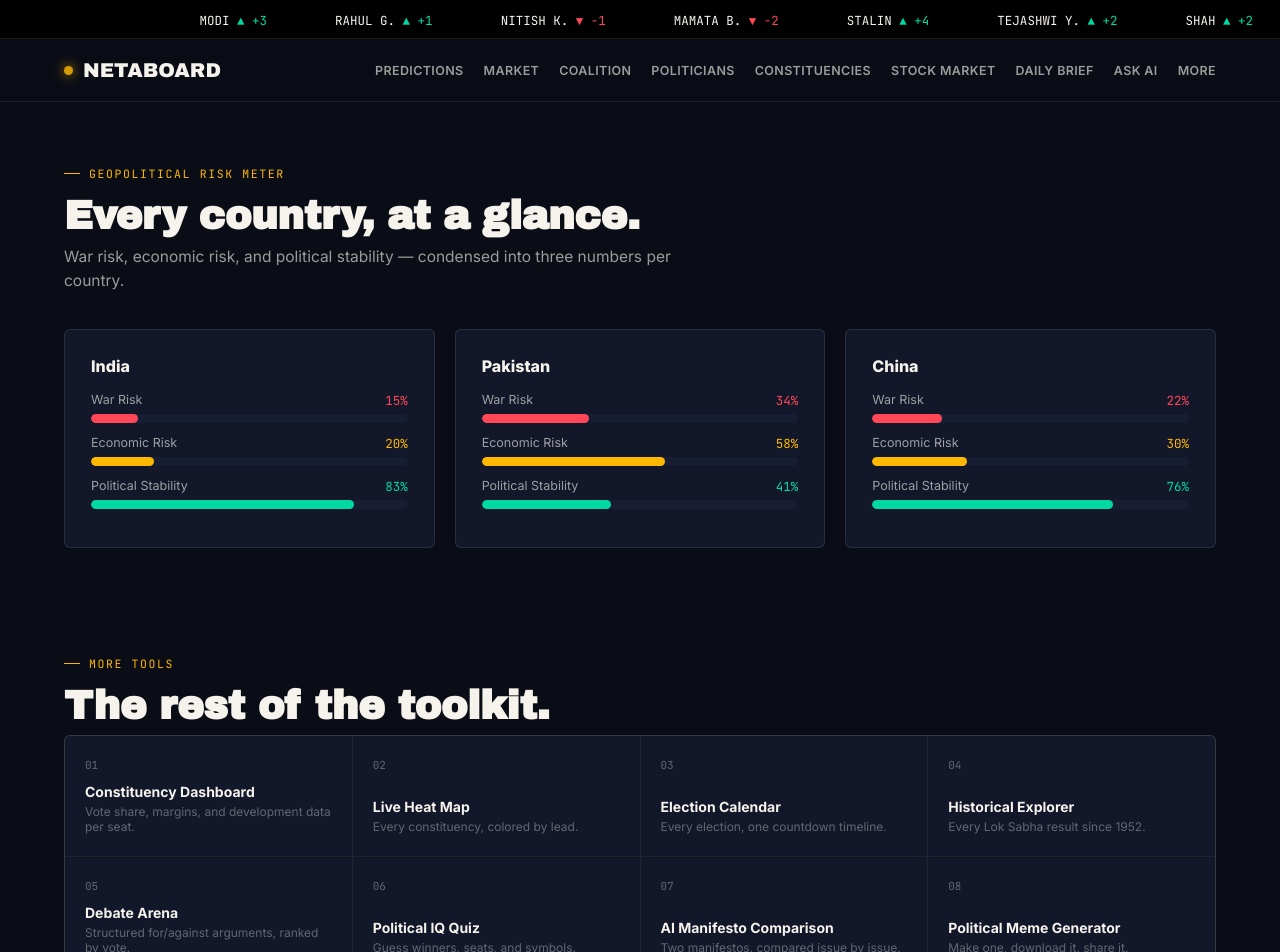
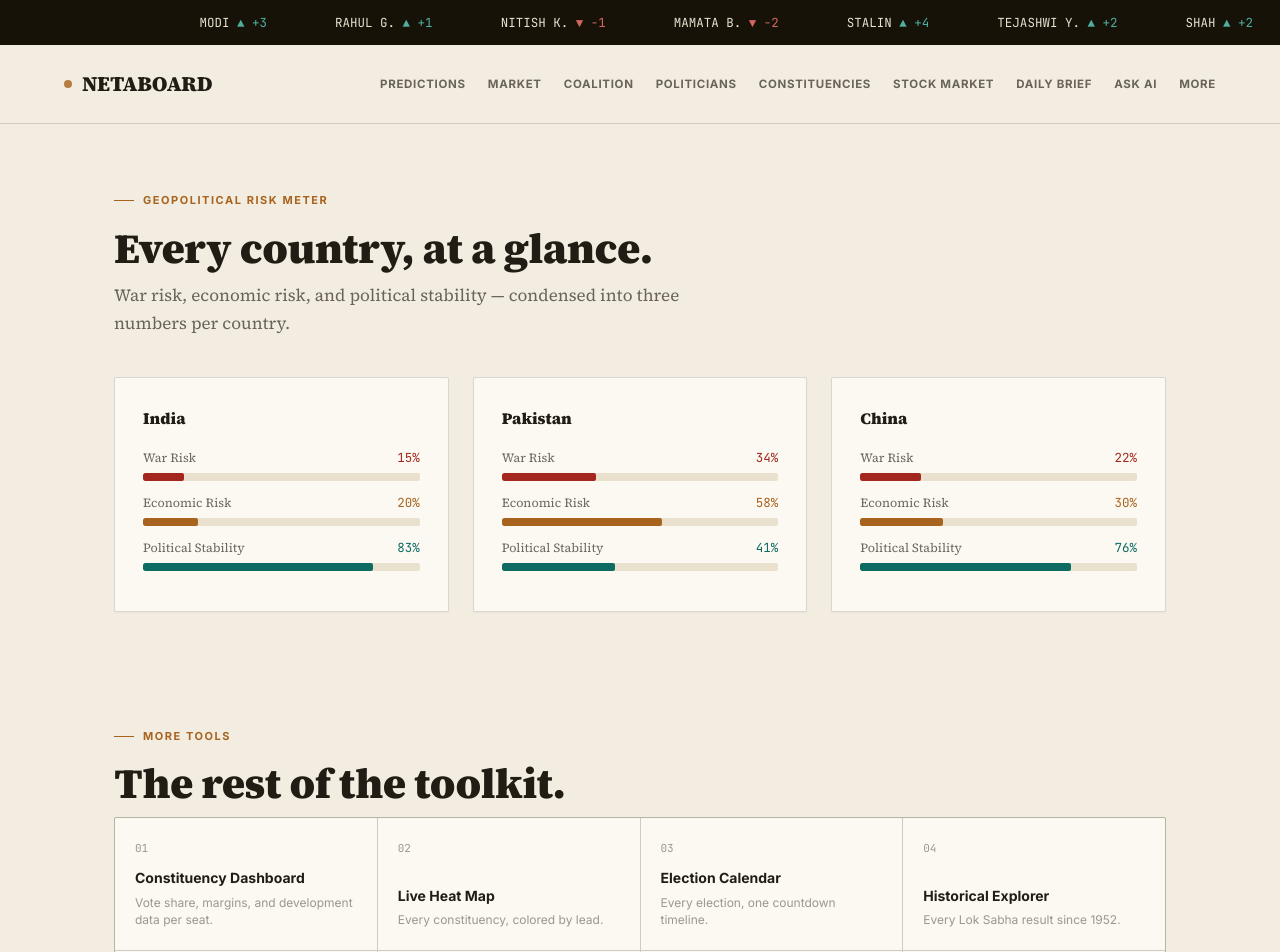
Before and after one commit to Ashmit-702/Netaboard, a Next.js app: page /more in a window 1280 px wide. Shown: the top 952 px of the page. Built offline with nearby package versions, Linux system fonts and the light colour scheme; no server answers.

Commit message:
fr refine and api sort

```diff
--- a/app/globals.css
+++ b/app/globals.css
@@ -1,133 +1,142 @@
-@import url('https://fonts.googleapis.com/css2?family=Archivo+Black&family=Inter:wght@400;500;600;700;800&family=JetBrains+Mono:wght@400;500;700&display=swap');
+@import url('https://fonts.googleapis.com/css2?family=Source+Serif+4:ital,opsz,wght@0,8..60,400;0,8..60,600;0,8..60,700;0,8..60,900;1,8..60,400;1,8..60,600&family=Inter:wght@400;500;600;700;800&family=JetBrains+Mono:wght@400;500;700&display=swap');
 
 :root{
-  --ink:#0a0d16;
-  --panel:#12172a;
-  --panel-2:#171d33;
-  --line: rgba(245,243,236,0.10);
-  --paper:#f5f3ec;
-  --paper-dim: rgba(245,243,236,0.62);
-  --paper-faint: rgba(245,243,236,0.36);
-  --amber:#ffb800;
-  --mint:#00d9a3;
-  --red:#ff4757;
-  --slate:#7b84a3;
-  --display: 'Archivo Black', sans-serif;
-  --body: 'Inter', sans-serif;
+  /* Surface — warm paper, not screen-black. Cards lift slightly off the page. */
+  --ink:#f2ede0;          /* page background — warm cream */
+  --panel:#fbf9f2;        /* card background — near-white paper */
+  --panel-2:#e9e1cd;      /* recessed elements — inputs, pills, track fills */
+  --line: rgba(30,24,14,0.15);
+
+  /* Type — dark warm ink, not pure black */
+  --paper:#211c14;               /* primary text */
+  --paper-dim: rgba(33,28,20,0.66);
+  --paper-faint: rgba(33,28,20,0.44);
+
+  /* Accent — three editorial hues instead of neon: ochre / teal / crimson */
+  --amber:#a8631f;   /* ochre — highlights, live tags, primary CTA, "party A" */
+  --mint:#0e6b62;    /* deep teal — positive, "party B" */
+  --red:#a3271e;     /* crimson — negative, down, broken promises */
+  --slate:#6b6252;   /* warm neutral gray */
+
+  --display: 'Source Serif 4', Georgia, 'Times New Roman', serif;
+  --sans: 'Inter', sans-serif;
   --mono: 'JetBrains Mono', monospace;
+  --body: var(--display);
 }
 *{box-sizing:border-box;}
 html{scroll-behavior:smooth;}
 body{
   margin:0; background:var(--ink); color:var(--paper);
-  font-family:var(--body); -webkit-font-smoothing:antialiased;
+  font-family:var(--body); font-size:16.5px; line-height:1.6;
+  -webkit-font-smoothing:antialiased;
 }
 a{color:inherit; text-decoration:none;}
 :focus-visible{outline:2px solid var(--amber); outline-offset:3px;}
-h1,h2,h3{font-family:var(--display); margin:0; letter-spacing:-.01em;}
-button, input, textarea, select{font-family:inherit;}
+h1,h2,h3{font-family:var(--display); font-weight:800; margin:0; letter-spacing:-.01em; line-height:1.08;}
+button, input, textarea, select{font-family:var(--sans);}
+code{font-family:var(--mono); background:var(--panel-2); padding:1px 6px; border-radius:3px; font-size:.9em;}
 
-/* ---------- TICKER ---------- */
-.ticker-wrap{ background:#000; border-bottom:1px solid var(--line); overflow:hidden; white-space:nowrap; padding:9px 0; }
-.ticker{ display:inline-block; padding-left:100%; animation: scroll-left 32s linear infinite; font-family:var(--mono); font-size:12.5px; }
+/* ---------- TICKER — a wire-service banner, deliberately stays black/mono ---------- */
+.ticker-wrap{ background:#161208; border-bottom:1px solid var(--line); overflow:hidden; white-space:nowrap; padding:9px 0; }
+.ticker{ display:inline-block; padding-left:100%; animation: scroll-left 32s linear infinite; font-family:var(--mono); font-size:12.5px; color:#e8e1cf; }
 .ticker span{ margin-right:34px; }
-.up{color:var(--mint);} .down{color:var(--red);}
+.up{color:#4fae9f;} .down{color:#d4675d;}
 @keyframes scroll-left{ from{transform:translateX(0);} to{transform:translateX(-100%);} }
 
-/* ---------- HEADER / NAV ---------- */
+/* ---------- HEADER / NAV — sans, masthead-style ---------- */
 header.site{
-  display:flex; align-items:center; justify-content:space-between; padding:20px 5vw;
-  border-bottom:1px solid var(--line); position:sticky; top:0; background:rgba(10,13,22,0.92);
+  display:flex; align-items:center; justify-content:space-between; padding:22px 5vw;
+  border-bottom:1px solid var(--line); position:sticky; top:0; background:rgba(242,237,224,0.92);
   backdrop-filter:blur(8px); z-index:50; flex-wrap:wrap; gap:14px;
 }
-.logo{ font-family:var(--display); font-size:20px; display:flex; align-items:center; gap:10px; }
-.logo .dot{width:9px;height:9px;border-radius:50%;background:var(--amber); box-shadow:0 0 12px var(--amber); animation:pulse 1.8s ease-in-out infinite;}
-@keyframes pulse{0%,100%{opacity:1;}50%{opacity:.35;}}
-nav.site{display:flex; gap:20px; font-size:12.5px; font-weight:600; letter-spacing:.03em; text-transform:uppercase; color:var(--paper-dim); flex-wrap:wrap;}
+.logo{ font-family:var(--display); font-weight:900; font-size:21px; letter-spacing:-.01em; display:flex; align-items:center; gap:10px; }
+.logo .dot{width:8px;height:8px;border-radius:50%;background:var(--amber); animation:pulse 1.8s ease-in-out infinite;}
+@keyframes pulse{0%,100%{opacity:1;}50%{opacity:.3;}}
+nav.site{display:flex; gap:22px; font-family:var(--sans); font-size:11.5px; font-weight:700; letter-spacing:.06em; text-transform:uppercase; color:var(--paper-dim); flex-wrap:wrap;}
 nav.site a{transition:color .15s;}
 nav.site a:hover, nav.site a.active{color:var(--amber);}
 
 /* ---------- LAYOUT ---------- */
-.wrap{ padding:64px 5vw; max-width:1280px; margin:0 auto; }
-.wrap.tight{ padding-top:44px; padding-bottom:44px; }
+.wrap{ padding:68px 5vw; max-width:1180px; margin:0 auto; }
+.wrap.tight{ padding-top:48px; padding-bottom:48px; }
 .eyebrow{
-  font-family:var(--mono); font-size:11.5px; text-transform:uppercase; letter-spacing:.14em;
-  color:var(--amber); display:flex; align-items:center; gap:9px; margin-bottom:14px;
+  font-family:var(--sans); font-size:11px; text-transform:uppercase; letter-spacing:.14em;
+  color:var(--amber); font-weight:700; display:flex; align-items:center; gap:9px; margin-bottom:16px;
 }
-.eyebrow::before{content:''; width:16px; height:1px; background:var(--amber);}
-.sub{ color:var(--paper-dim); font-size:15.5px; max-width:640px; margin:0 0 36px; line-height:1.55; }
-h2.title{ font-size:clamp(26px,4vw,40px); margin:0 0 8px; line-height:1.05; }
+.eyebrow::before{content:''; width:20px; height:1px; background:var(--amber);}
+.sub{ color:var(--paper-dim); font-size:17px; max-width:620px; margin:0 0 40px; line-height:1.65; }
+h2.title{ font-size:clamp(28px,4vw,42px); margin:0 0 10px; }
 
-/* ---------- CARDS / GRID ---------- */
-.card{ background:var(--panel); border:1px solid var(--line); border-radius:6px; padding:26px; }
-.grid-2{ display:grid; grid-template-columns:1.1fr .9fr; gap:32px; }
-.grid-3{ display:grid; grid-template-columns:repeat(3,1fr); gap:20px; }
+/* ---------- CARDS / GRID — flat, hairline rules, not glow ---------- */
+.card{ background:var(--panel); border:1px solid var(--line); border-radius:2px; padding:28px; box-shadow: 0 1px 2px rgba(30,24,14,0.04); }
+.grid-2{ display:grid; grid-template-columns:1.1fr .9fr; gap:36px; }
+.grid-3{ display:grid; grid-template-columns:repeat(3,1fr); gap:24px; }
 .grid-4{ display:grid; grid-template-columns:repeat(4,1fr); gap:16px; }
 @media(max-width:900px){ .grid-2,.grid-3,.grid-4{grid-template-columns:1fr;} }
 
-/* ---------- BUTTONS ---------- */
-.btn{ font-weight:700; font-size:14px; padding:13px 24px; border-radius:3px; border:1px solid transparent; cursor:pointer; transition:transform .12s ease, background .15s; }
+/* ---------- BUTTONS — sans, sharp corners, editorial not app-like ---------- */
+.btn{ font-family:var(--sans); font-weight:700; font-size:13.5px; letter-spacing:.02em; padding:13px 24px; border-radius:2px; border:1px solid transparent; cursor:pointer; transition:transform .12s ease, background .15s; }
 .btn:active{transform:scale(.97);}
 .btn:disabled{opacity:.5; cursor:not-allowed;}
-.btn-primary{ background:var(--amber); color:#100b00; }
-.btn-primary:hover:not(:disabled){ background:#ffc933; }
+.btn-primary{ background:var(--amber); color:#fbf5ea; }
+.btn-primary:hover:not(:disabled){ background:#8f5119; }
 .btn-ghost{ background:transparent; border-color:var(--line); color:var(--paper); }
 .btn-ghost:hover{ border-color:var(--paper-faint); }
 
 /* ---------- BARS ---------- */
-.bar-track{ height:9px; background:var(--panel-2); border-radius:20px; overflow:hidden; }
-.bar-fill{ height:100%; border-radius:20px; transition:width .5s cubic-bezier(.2,.9,.3,1); }
+.bar-track{ height:8px; background:var(--panel-2); border-radius:2px; overflow:hidden; }
+.bar-fill{ height:100%; border-radius:2px; transition:width .5s cubic-bezier(.2,.9,.3,1); }
 
 /* ---------- CHIPS ---------- */
-.chip{ background:var(--panel-2); border:1px solid var(--line); border-radius:5px; padding:13px 12px; cursor:pointer; text-align:left; transition:.15s; color:var(--paper); }
-.chip .cname{ font-weight:700; font-size:13.5px; }
-.chip .cseats{ font-family:var(--mono); font-size:11.5px; color:var(--paper-faint); margin-top:3px;}
-.chip.active{ border-color:var(--mint); background:rgba(0,217,163,0.09); }
+.chip{ background:var(--panel-2); border:1px solid var(--line); border-radius:2px; padding:13px 12px; cursor:pointer; text-align:left; transition:.15s; color:var(--paper); font-family:var(--sans); }
+.chip .cname{ font-weight:700; font-size:13px; }
+.chip .cseats{ font-family:var(--mono); font-size:11px; color:var(--paper-faint); margin-top:3px;}
+.chip.active{ border-color:var(--mint); background:rgba(14,107,98,0.08); }
 .chip.active .cseats{ color:var(--mint); }
 
 /* ---------- STATUS BANNER ---------- */
-.status-banner{ margin-top:20px; padding:13px 16px; border-radius:5px; font-weight:700; font-size:13.5px; font-family:var(--mono); }
-.status-banner.needs{ background:rgba(255,71,87,0.1); color:var(--red); border:1px solid rgba(255,71,87,0.3);}
-.status-banner.formed{ background:rgba(0,217,163,0.1); color:var(--mint); border:1px solid rgba(0,217,163,0.3);}
-.status-banner.info{ background:rgba(255,184,0,0.1); color:var(--amber); border:1px solid rgba(255,184,0,0.3);}
+.status-banner{ margin-top:20px; padding:13px 16px; border-radius:2px; font-weight:700; font-size:13px; font-family:var(--mono); }
+.status-banner.needs{ background:rgba(163,39,30,0.08); color:var(--red); border:1px solid rgba(163,39,30,0.25);}
+.status-banner.formed{ background:rgba(14,107,98,0.08); color:var(--mint); border:1px solid rgba(14,107,98,0.25);}
+.status-banner.info{ background:rgba(168,99,31,0.08); color:var(--amber); border:1px solid rgba(168,99,31,0.25);}
 
 /* ---------- BADGES / MARKS ---------- */
 .mark{ font-family:var(--mono); font-weight:700; width:18px; flex-shrink:0; display:inline-block;}
 .mark.y{ color:var(--mint); } .mark.p{ color:var(--amber); } .mark.n{ color:var(--red); }
-.tag{ font-family:var(--mono); font-size:10.5px; text-transform:uppercase; letter-spacing:.08em; padding:3px 9px; border-radius:20px; border:1px solid var(--line); color:var(--paper-dim); display:inline-block;}
+.tag{ font-family:var(--sans); font-size:10.5px; font-weight:700; text-transform:uppercase; letter-spacing:.07em; padding:3px 9px; border-radius:20px; border:1px solid var(--line); color:var(--paper-dim); display:inline-block;}
 .tag.live{ color:var(--red); border-color:var(--red); }
 .tag.live::before{content:'● '; }
 
 /* ---------- TABLE-ISH ROWS ---------- */
-.row-line{ display:flex; align-items:center; gap:12px; padding:10px 0; border-top:1px solid var(--line); font-size:14px; }
+.row-line{ display:flex; align-items:center; gap:12px; padding:11px 0; border-top:1px solid var(--line); font-size:14.5px; }
 .row-line:first-of-type{ border-top:none; }
 
 /* ---------- FORM ---------- */
 textarea, input[type=text], input[type=search]{
   width:100%; background:var(--panel-2); border:1px solid var(--line); color:var(--paper);
-  padding:12px 14px; border-radius:4px; font-size:14px; resize:vertical;
+  padding:12px 14px; border-radius:2px; font-size:14px; font-family:var(--sans); resize:vertical;
 }
 textarea:focus, input:focus{ border-color:var(--amber); outline:none; }
 
 /* ---------- FEATURE GRID (coming-soon style) ---------- */
-.feat-grid{ display:grid; grid-template-columns:repeat(4,1fr); gap:1px; background:var(--line); border:1px solid var(--line); border-radius:6px; overflow:hidden; }
+.feat-grid{ display:grid; grid-template-columns:repeat(4,1fr); gap:1px; background:var(--line); border:1px solid var(--line); border-radius:2px; overflow:hidden; }
 @media(max-width:900px){ .feat-grid{grid-template-columns:repeat(2,1fr);} }
 .feat{ background:var(--panel); padding:22px 20px; min-height:120px; display:flex; flex-direction:column; justify-content:space-between; transition:background .15s; }
 .feat:hover{ background:var(--panel-2); }
 .feat .fnum{ font-family:var(--mono); font-size:11px; color:var(--paper-faint); }
-.feat .ftitle{ font-weight:700; font-size:14px; margin-top:10px; }
-.feat .fdesc{ font-size:12px; color:var(--paper-faint); margin-top:4px; }
+.feat .ftitle{ font-family:var(--sans); font-weight:700; font-size:14px; margin-top:10px; }
+.feat .fdesc{ font-family:var(--sans); font-size:12px; color:var(--paper-faint); margin-top:4px; line-height:1.45; }
 
 /* ---------- FOOTER ---------- */
 footer.site{ border-top:1px solid var(--line); padding:56px 5vw 40px; margin-top:40px; }
-.foot-grid{ display:grid; grid-template-columns:1.3fr 1fr 1fr; gap:40px; max-width:1280px; margin:0 auto; }
+.foot-grid{ display:grid; grid-template-columns:1.3fr 1fr 1fr; gap:40px; max-width:1180px; margin:0 auto; }
 @media(max-width:800px){ .foot-grid{grid-template-columns:1fr;} }
-footer.site h4{ font-size:12px; text-transform:uppercase; letter-spacing:.08em; color:var(--paper-faint); margin:0 0 14px;}
+footer.site h4{ font-family:var(--sans); font-size:11.5px; text-transform:uppercase; letter-spacing:.08em; color:var(--paper-faint); margin:0 0 14px; font-weight:700;}
 .stack-row{ display:flex; justify-content:space-between; font-size:13px; padding:7px 0; border-top:1px solid var(--line); font-family:var(--mono);}
 .stack-row:first-of-type{border-top:none;}
 .stack-row .k{ color:var(--paper-dim); }
-.disclaimer{ font-size:12px; color:var(--paper-faint); line-height:1.6; max-width:480px; }
-.foot-bottom{ text-align:center; margin-top:48px; font-size:11.5px; color:var(--paper-faint); font-family:var(--mono); }
+.disclaimer{ font-size:14px; color:var(--paper-dim); line-height:1.65; max-width:460px; }
+.foot-bottom{ text-align:center; margin-top:48px; font-size:11px; color:var(--paper-faint); font-family:var(--sans); letter-spacing:.04em; }
 
 @media (prefers-reduced-motion: reduce){
   .ticker, .logo .dot{ animation:none !important; }
--- a/components/MemeGenerator.js
+++ b/components/MemeGenerator.js
@@ -1,7 +1,7 @@
 "use client";
 import { useEffect, useRef, useState } from "react";
 
-const bgs = ["#0a0d16", "#12172a", "#ffb800", "#00d9a3", "#ff4757"];
+const bgs = ["#211c14", "#a8631f", "#0e6b62", "#a3271e", "#f2ede0"];
 
 export default function MemeGenerator() {
   const canvasRef = useRef(null);
@@ -17,7 +17,7 @@ export default function MemeGenerator() {
     const ctx = c.getContext("2d");
     ctx.fillStyle = bg;
     ctx.fillRect(0, 0, c.width, c.height);
-    ctx.strokeStyle = "rgba(245,243,236,0.08)";
+    ctx.strokeStyle = "rgba(107,98,82,0.18)";
     ctx.lineWidth = 1;
     for (let i = 0; i < c.width; i += 30) { ctx.beginPath(); ctx.moveTo(i, 0); ctx.lineTo(i, c.height); ctx.stroke(); }
 
--- a/components/QuizWidget.js
+++ b/components/QuizWidget.js
@@ -40,8 +40,8 @@ export default function QuizWidget({ questions }) {
         {q.options.map((opt, idx) => {
           let bg = "var(--panel-2)", border = "var(--line)";
           if (picked !== null) {
-            if (idx === q.correct_index) { bg = "rgba(0,217,163,0.12)"; border = "var(--mint)"; }
-            else if (idx === picked) { bg = "rgba(255,71,87,0.12)"; border = "var(--red)"; }
+            if (idx === q.correct_index) { bg = "rgba(14,107,98,0.12)"; border = "var(--mint)"; }
+            else if (idx === picked) { bg = "rgba(163,39,30,0.12)"; border = "var(--red)"; }
           }
           return (
             <button key={idx} onClick={() => pick(idx)} style={{ textAlign: "left", padding: "12px 14px", borderRadius: 4, background: bg, border: `1px solid ${border}`, color: "var(--paper)", cursor: picked === null ? "pointer" : "default" }}>
```
Also changed, not shown: app/api/fact-check/route.js (+22 -8 lines), components/FactCheckForm.js (+13 -0 lines), components/Gauge.js (+4 -4 lines), lib/factcheck.js (added, +26 -0 lines), lib/ai.js, 2 other files (tests, documents, lock files or other folders).
